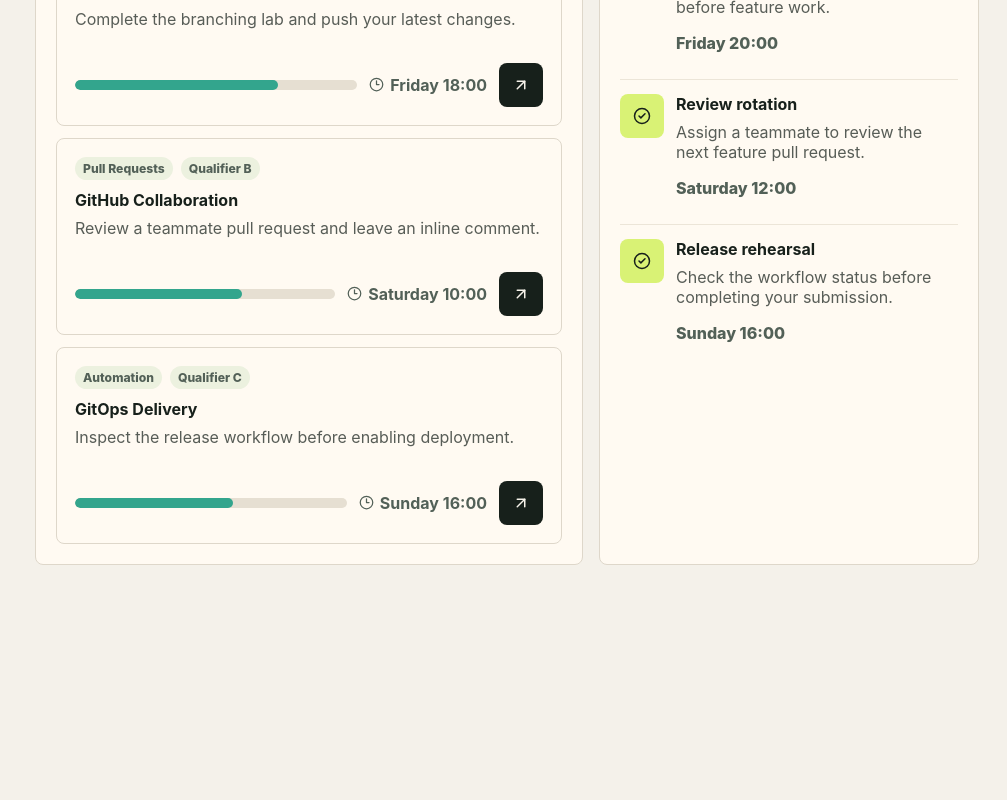
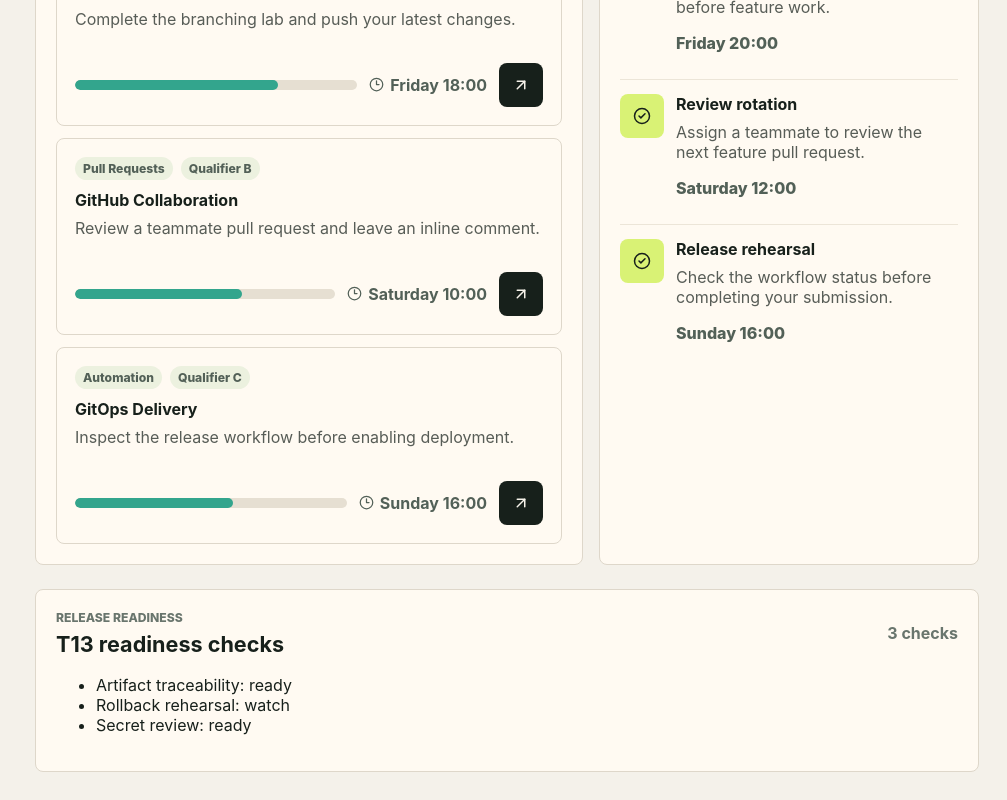
Before and after one commit to knurdz/deploy-sprint-finale-team-kraken, a React (Vite) app in the folder team-site/: page / in a window 1280 px wide. Shown: the part 1053-1853 px from the top of the page, without its empty margins (273-1280 px from the left). Before the commit the page ends 1646 px from the top, so only its background shows below. Built offline with nearby package versions, Linux system fonts and the light colour scheme; no server answers.

Commit message:
feat(T13): apply organizer feature bundle with marker cleanup

```diff
--- a/team-site/src/App.tsx
+++ b/team-site/src/App.tsx
@@ -13,6 +13,7 @@ import { WeatherWidget } from './components/WeatherWidget';
 import { CourseCard } from './components/CourseCard';
 import { DeadlineBoard } from './components/DeadlineBoard';
 import { LearningVelocity } from './components/LearningVelocity';
+import { ReleaseReadiness } from './components/ReleaseReadiness';
 import { StatCard } from './components/StatCard';
 import { courses } from './data/courses';
 import { deadlineCards } from './data/deadlines';
@@ -120,6 +121,8 @@ export function App() {
 
           <DeadlineBoard deadlines={deadlineCards} />
         </section>
+
+        <ReleaseReadiness />
       </section>
     </main>
   );
--- /dev/null
+++ b/team-site/src/components/ReleaseReadiness.tsx
@@ -0,0 +1,22 @@
+import { releaseReadinessItems } from '../data/releaseReadiness';
+
+export function ReleaseReadiness() {
+  return (
+    <section className="panel" id="release-readiness">
+      <div className="panelHeader">
+        <div>
+          <p className="eyebrow">Release readiness</p>
+          <h2>T13 readiness checks</h2>
+        </div>
+        <span>{releaseReadinessItems.length} checks</span>
+      </div>
+      <ul>
+        {releaseReadinessItems.map((item) => (
+          <li key={item.label}>
+            {item.label}: {item.status}
+          </li>
+        ))}
+      </ul>
+    </section>
+  );
+}
--- /dev/null
+++ b/team-site/src/data/releaseReadiness.ts
@@ -0,0 +1,16 @@
+export type ReleaseReadinessItem = {
+  label: string;
+  status: 'ready' | 'watch' | 'blocked';
+};
+
+export const releaseReadinessItems: ReleaseReadinessItem[] = [
+  { label: 'Artifact traceability', status: 'ready' },
+  { label: 'Rollback rehearsal', status: 'watch' },
+  { label: 'Secret review', status: 'ready' },
+];
+
+export const releaseReadinessTask = {
+  task: 'T13',
+  source: 'provided-feature-bundle',
+  markerRemoved: true,
+};
```
Also changed, not shown: team-site/scripts/check-release-readiness.mjs (added, +14 -0 lines), 1 other file (tests, documents, lock files or other folders).
